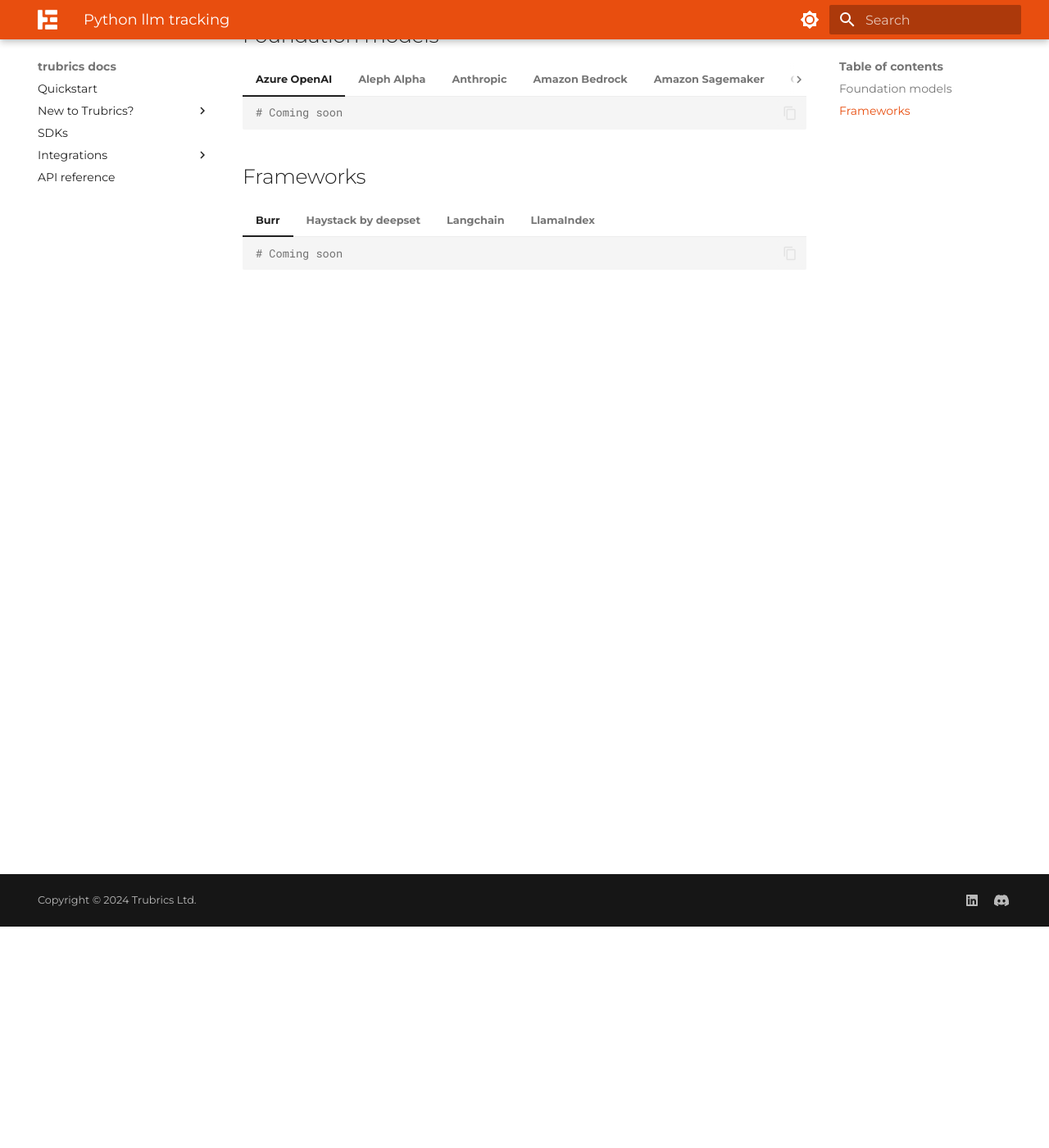
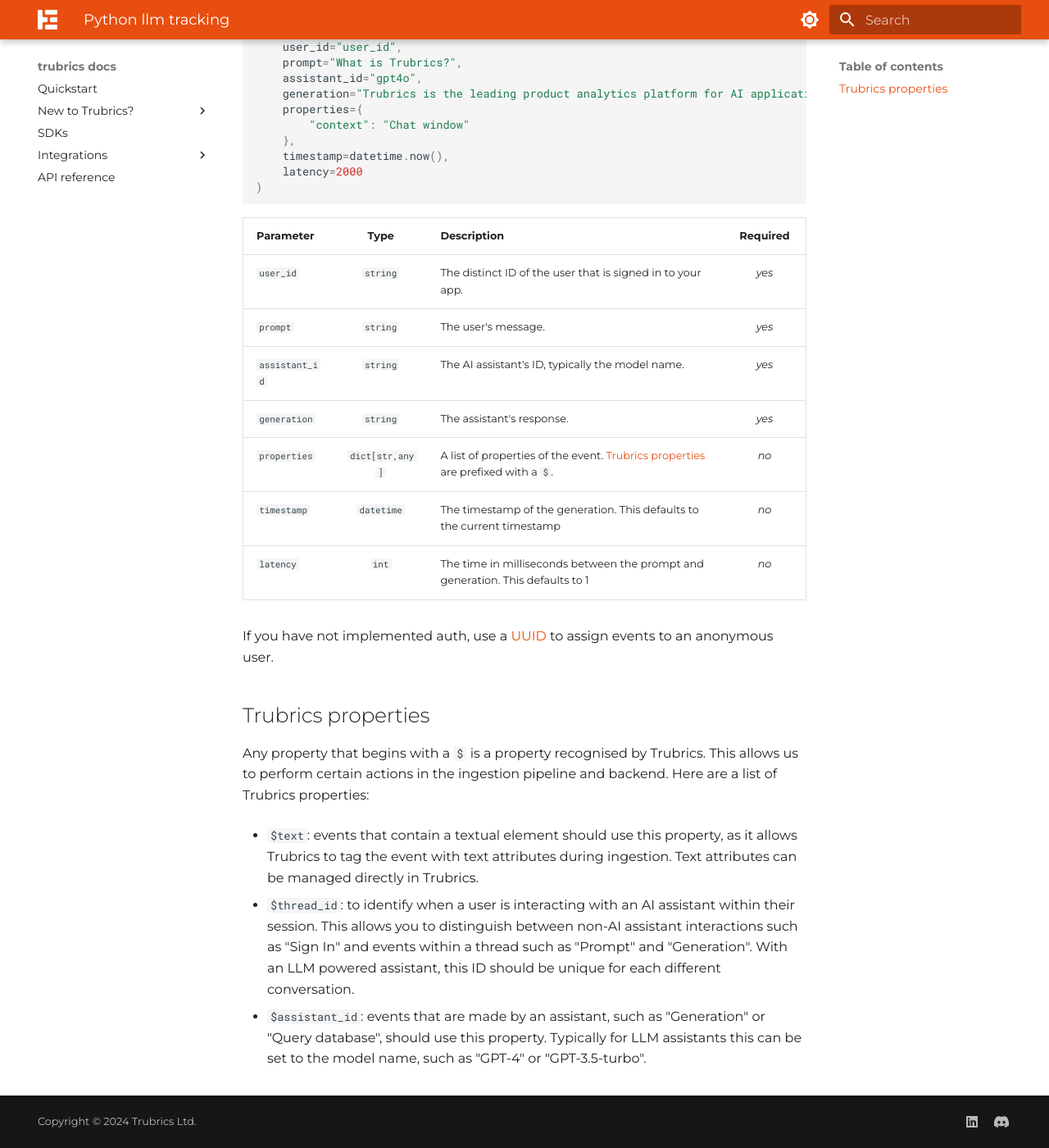
Before and after one commit to trubrics/trubrics-docs, an MkDocs documentation site: the page built from docs/track_events/sdks/python_llm_tracking.md, in a window 1280 px wide and 1400 px high, scrolled down 270 px. Shown: the whole window at 82% size. Built offline with MkDocs 1.6.1 and Material for MkDocs 9.7.7, drawn with Linux system fonts in a browser that asks for light colours; some of the changed text lies outside the part shown.

Commit message:
track_llm

````diff
--- a/docs/track_events/sdks/python.md
+++ b/docs/track_events/sdks/python.md
@@ -24,6 +24,7 @@
 | `user_id` | `str` | The distinct ID of the user that is signed in to your app. | _yes_ |
 | `event` | `str` | The name of the event you are tracking. This can range from "User prompt", "Sign in", "Generation", etc. | _yes_ |
 | `properties` | `dict[str,any]` | A list of properties of the event. For example, a "Generation" event could have properties "Cost of generation" or "Prompt template". [Trubrics properties](#trubrics-properties) are prefixed with a `$`. | _no_ |
+| `timestamp` | `datetime` | The timestamp of the event. This defaults to the current timestamp | _no_ |
 
 
 If you have not implemented auth, use a [UUID](https://docs.python.org/3/library/uuid.html#uuid.uuid4) to assign events to an anonymous user.
--- a/docs/track_events/sdks/python_llm_tracking.md
+++ b/docs/track_events/sdks/python_llm_tracking.md
@@ -1,119 +1,21 @@
-Here we'll cover how to automatically track events from LLM models in python. Events such as prompts, generations and tool calls can be captured with just a few lines of code.
+Here we'll cover how to automatically track prompts and generations from an LLM in Python.
 
-## Foundation models
+Track your LLM events with:
 
-=== "Azure OpenAI"
+``` ts
+--8<-- "utils/code_snippets/python/track_llm.py"
+```
 
-    ``` py
-    # Coming soon
-    ```
+| **Parameter** | **Type** | **Description** | **Required** |
+|---|:---:|---|:---:|
+| `user_id` | `string` | The distinct ID of the user that is signed in to your app. | _yes_ |
+| `prompt` | `string` | The user's message. | _yes_ |
+| `assistant_id` | `string` | The AI assistant's ID, typically the model name. | _yes_ |
+| `generation` | `string` | The assistant's response. | _yes_ |
+| `properties` | `dict[str,any]` | A list of properties of the event. [Trubrics properties](#trubrics-properties) are prefixed with a `$`. | _no_ |
+| `timestamp` | `datetime` | The timestamp of the generation. This defaults to the current timestamp | _no_ |
+| `latency` | `int` | The time in milliseconds between the prompt and generation. This defaults to 1 | _no_ |
 
-=== "Aleph Alpha"
+If you have not implemented auth, use a [UUID](https://www.npmjs.com/package/uuid) to assign events to an anonymous user.
 
-    ``` py
-    # Coming soon
-    ```
-
-=== "Anthropic"
-
-    ``` py
-    # Coming soon
-    ```
-
-=== "Amazon Bedrock"
-
-    ``` py
-    # Coming soon
-    ```
-
-=== "Amazon Sagemaker"
-
-    ``` py
-    # Coming soon
-    ```
-
-=== "Cohere"
-
-    ``` py
-    # Coming soon
-    ```
-
-=== "IBM Watson"
-
-    ``` py
-    # Coming soon
-    ```
-
-=== "Google Gemini"
-
-    ``` py
-    # Coming soon
-    ```
-
-=== "Google VertexAI"
-
-    ``` py
-    # Coming soon
-    ```
-
-=== "Mistral AI"
-
-    ``` py
-    # Coming soon
-    ```
-
-=== "Ollama"
-
-    ``` py
-    # Coming soon
-    ```
-
-=== "OpenAI"
-
-    ``` py
-    # Coming soon
-    ```
-
-=== "Replicate"
-
-    ``` py
-    # Coming soon
-    ```
-
-=== "together.ai"
-
-    ``` py
-    # Coming soon
-    ```
-
-=== "HuggingFace Transformers"
-
-    ``` py
-    # Coming soon
-    ```
-
-## Frameworks
-
-=== "Burr"
-
-    ``` py
-    # Coming soon
-    ```
-
-=== "Haystack by deepset"
-
-    ``` py
-    # Coming soon
-    ```
-
-=== "Langchain"
-
-    ``` py
-    # Coming soon
-    ```
-
-=== "LlamaIndex"
-
-    ``` py
-    # Coming soon
-    ```
+--8<-- "utils/trubrics_properties.md"
--- a/docs/utils/code_snippets/js/track_signup.js
+++ b/docs/utils/code_snippets/js/track_signup.js
@@ -1,8 +1,9 @@
 trubrics.track({
     event: "Sign Up",
-    userId: "user_id",
+    user_id: "user_id",
     properties: {
         country: "USA",
         company: "Acme",  // Add more properties as needed
     },
+    timestamp: new Date()
 });
--- a/docs/utils/code_snippets/python/track_llm.py
+++ b/docs/utils/code_snippets/python/track_llm.py
@@ -1,6 +1,11 @@
 trubrics.track_llm(
     user_id="user_id",
-    prompt="Will Trubrics help me grow my business?",
-    assistant_id="gpt1o",
-    generation="Yes, Trubrics will make you rich within 4 to 6 months.",
+    prompt="What is Trubrics?",
+    assistant_id="gpt4o",
+    generation="Trubrics is the leading product analytics platform for AI applications.",
+    properties={
+        "context": "Chat window"
+    },
+    timestamp=datetime.now(),
+    latency=2000
 )
--- a/docs/utils/code_snippets/python/track_signup.py
+++ b/docs/utils/code_snippets/python/track_signup.py
@@ -5,4 +5,5 @@
         "country": "USA",
         "company": "Acme",  # Add more properties as needed
     },
+    timestamp=datetime.now()
 )
````
Also changed, not shown: docs/index.md (+2 -2 lines), docs/track_events/sdks/node.md (+2 -1 lines), docs/track_events/sdks/node_llm_tracking.md (+16 -117 lines), docs/utils/code_snippets/js/track_llm.js (+6 -1 lines), docs/utils/trubrics_properties.md (+0 -4 lines).
